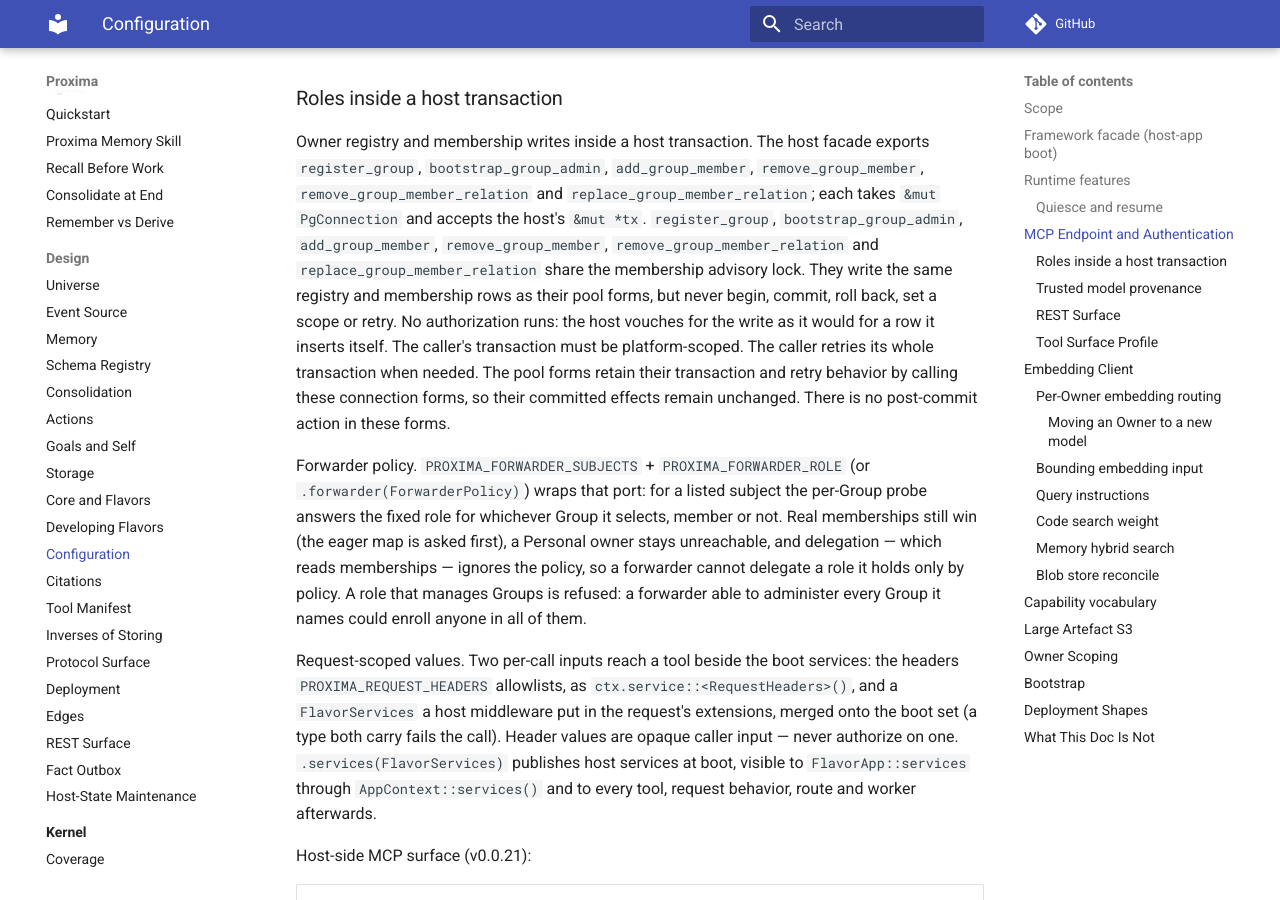
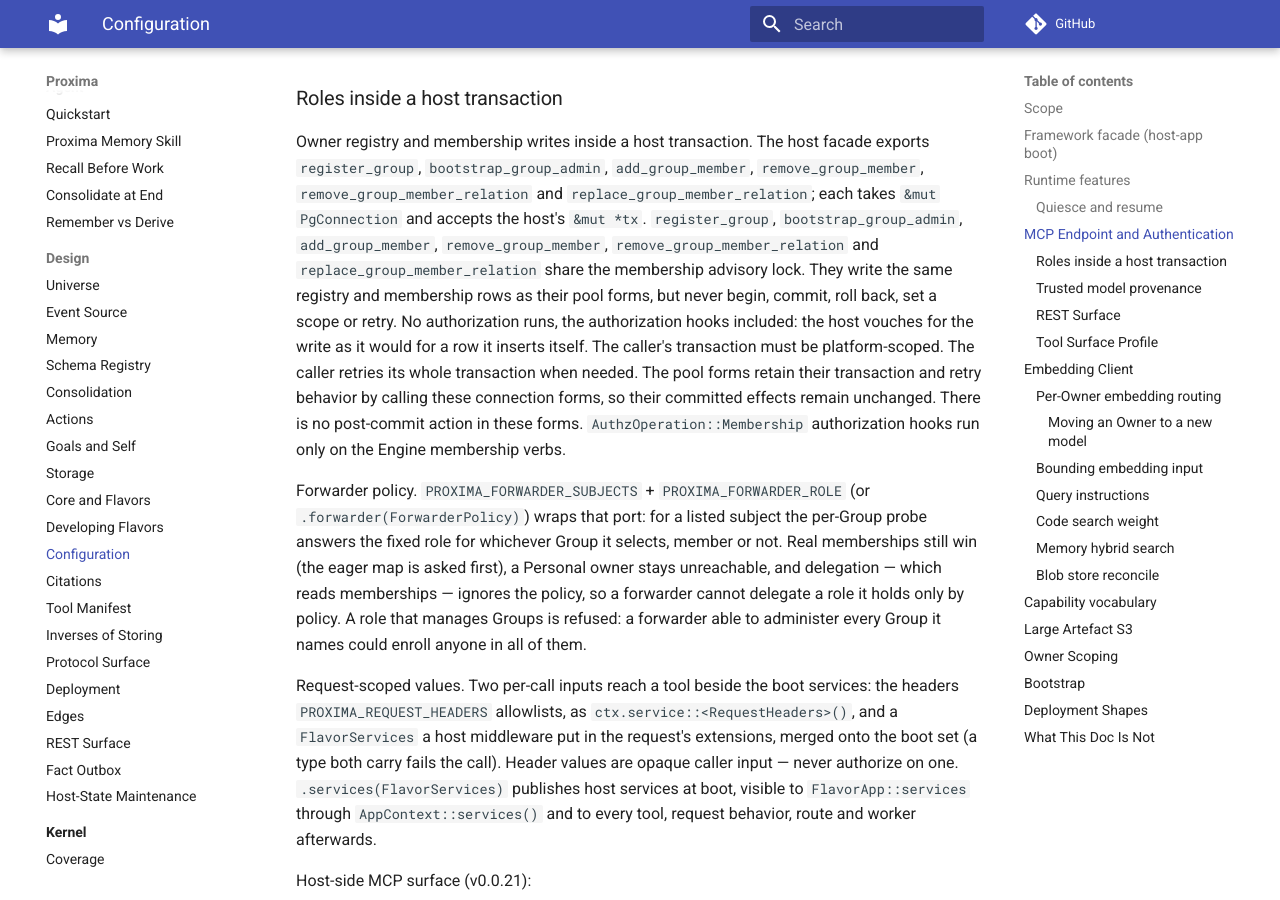
Before and after one commit to Aquilo-Solution-S/Proxima, an MkDocs documentation site: the page built from docs/10-configuration.md, in a window 1280 px wide and 900 px high, scrolled down 9708 px. Built offline with MkDocs 1.6.1 and Material for MkDocs 9.7.7, drawn with Linux system fonts in a browser that asks for light colours; comment, search, counter and statistics services are not loaded.

Commit message:
docs(host): name the skipped membership authorization hooks
- State that host-vouched connection writes skip authorization hooks as well as role authorization.
- Name AuthzOperation::Membership as an Engine membership-verb boundary.

Co-Authored-By: Codex <noreply@openai.com>

```diff
--- a/docs/10-configuration.md
+++ b/docs/10-configuration.md
@@ -321,14 +321,15 @@ facade exports `register_group`, `bootstrap_group_admin`,
 host's `&mut *tx`. `register_group`, `bootstrap_group_admin`, `add_group_member`,
 `remove_group_member`, `remove_group_member_relation` and
 `replace_group_member_relation` share the membership advisory lock.
-They write the same registry and
-membership rows as their pool forms, but never begin, commit, roll back, set a
-scope or retry. No authorization runs:
+They write the same registry and membership rows as their pool forms, but never begin, commit, roll back, set a
+scope or retry. No authorization runs, the authorization hooks included:
 the host vouches for the write as it would for a row it inserts itself. The
 caller's transaction must be platform-scoped. The caller retries its whole
 transaction when needed. The pool forms retain their transaction and retry
 behavior by calling these connection forms, so their committed effects remain
 unchanged. There is no post-commit action in these forms.
+`AuthzOperation::Membership` authorization hooks run only on the Engine
+membership verbs.
 
 Forwarder policy. `PROXIMA_FORWARDER_SUBJECTS` + `PROXIMA_FORWARDER_ROLE`
 (or `.forwarder(ForwarderPolicy)`) wraps that port: for a listed subject the
```
Also changed, not shown: docs/how-to/migrate-flavor-sdk.md (+1 -1 lines), docs/reference/public-api.md (+1 -1 lines), 3 other files.
